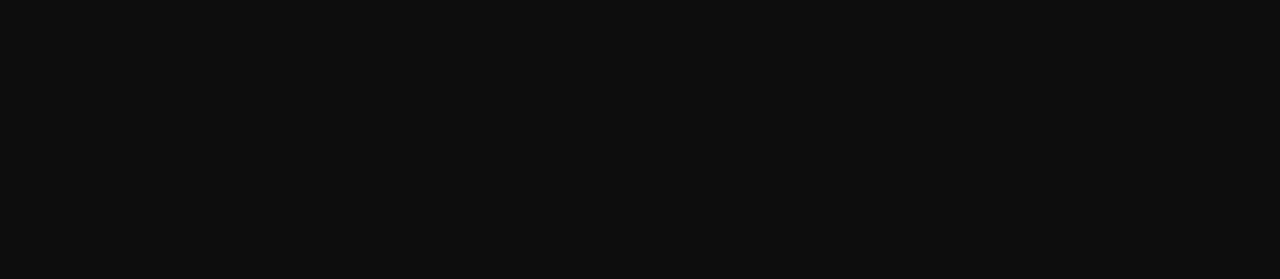
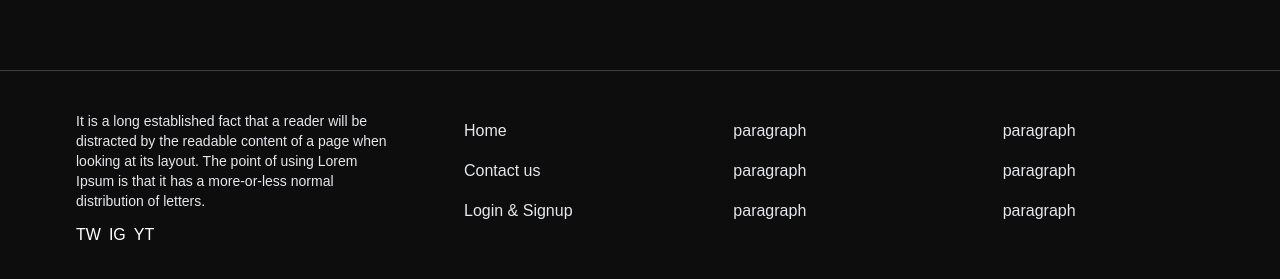
Before and after one commit to lucasjolibois54/lb-fitness, a Next.js app: page / in a window 1280 px wide. Shown: the part 2546-2825 px from the top of the page. Before the commit the page ends 2536 px from the top, so only its background shows below. Built offline with nearby package versions, Linux system fonts and the light colour scheme; no server answers.

Commit message:
Update index.js

```diff
--- a/pages/index.js
+++ b/pages/index.js
@@ -9,6 +9,7 @@ import TextSlider from '../components/home/textSlider';
 import WhyUs from '../components/home/whyUs';
 import AboutUs from '../components/home/aboutUs';
 import HomeHeader from '../components/main/homeHeader';
+import Footer from '../components/main/footer';
 
 export default function Home() {
   const { user, error, isLoading } = useUser();
@@ -45,6 +46,7 @@ export default function Home() {
       <TextSlider />
       <WhyUs />
       <AboutUs />
+      <Footer/>
 
     </div>
   )
```
